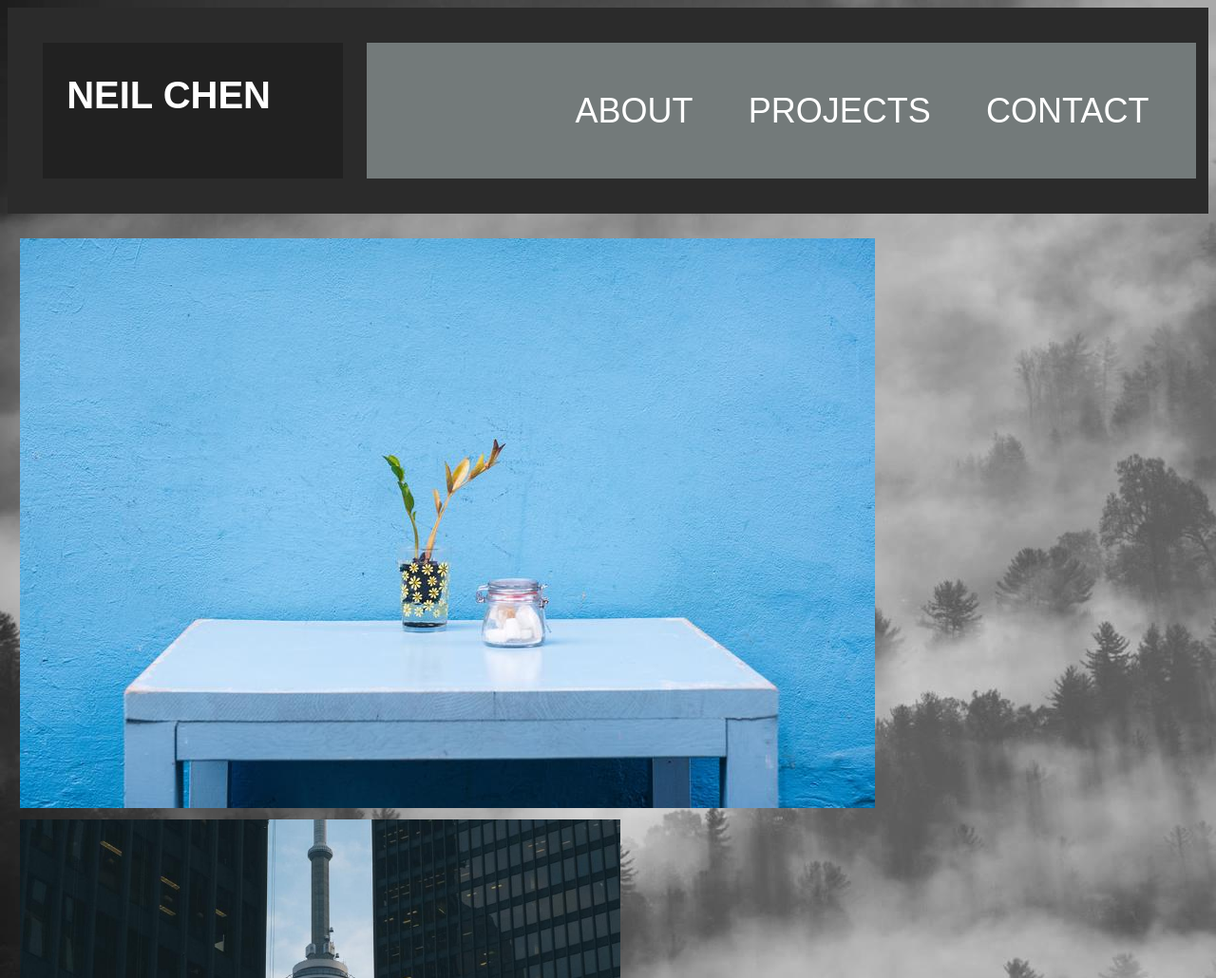
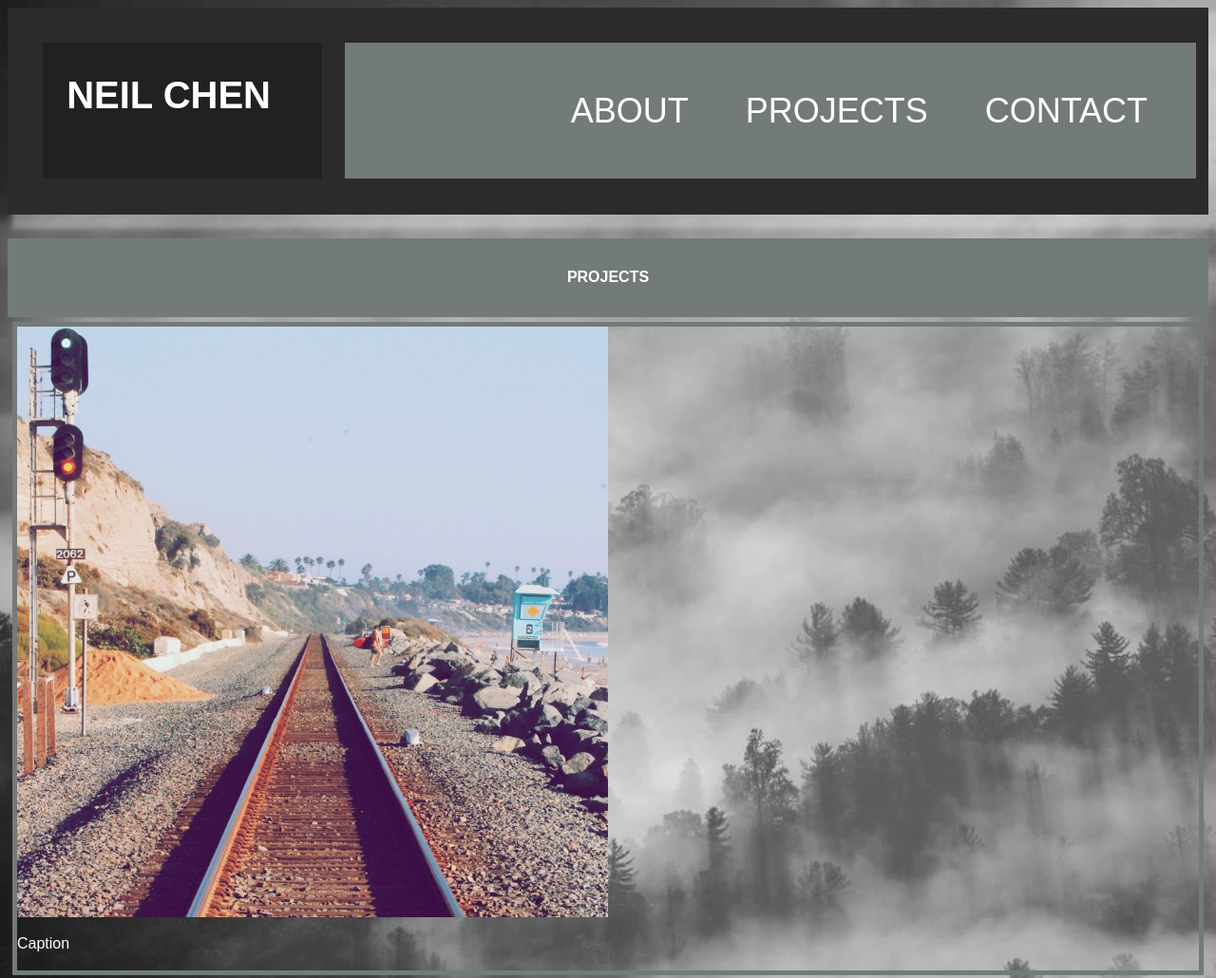
Before and after one commit to inknsharps/webapp-portfolio, a plain HTML site: page index.html in a window 1280 px wide. Shown: the top 1030 px of the page at 95% size. Drawn offline with Linux system fonts and the light colour scheme.

Commit message:
update style.css and index.html

```diff
--- a/assets/style.css
+++ b/assets/style.css
@@ -3,6 +3,7 @@
     --header-color: #2B2B2B;
     --header2-color: #212121;
     --nav-color: #737A7A;
+    --boxshadow-color: rgba(240, 240, 240, 0.342);
     --a-color: #ffffff;
     --p-color: #ffffff;
 }
@@ -24,6 +25,7 @@ header {
     justify-content: space-between;
     margin-bottom: 2%;
     padding: 1%;
+    box-shadow: 10px 10px 5px 5px var(--boxshadow-color);
     background-color: var(--header-color);
 }
 
@@ -37,7 +39,7 @@ header h1 {
 }
 
 nav {
-    flex: 1 1 65%;
+    flex: 2 2 65%;
     margin: 2% 0;
     padding: 20px 0;
     background-color: var(--nav-color);
@@ -49,7 +51,7 @@ nav {
 }
 .nav-links li {
     padding: 1% 6% 1% 1%;
-    font-size: 2.1vh;
+    font-size: 2.5vh;
     text-transform: uppercase;
 }
 
@@ -60,43 +62,35 @@ nav {
     text-decoration: none;
 }
 
+.project-heading {
+    text-align: center;
+    text-transform: uppercase;
+    padding: 2vh;
+    background-color: var(--nav-color);
+}
+
+.project-gallery {
+    display: flex;
+    flex-direction: column;
+    justify-content: space-evenly;
+}
+
+.project-gallery figure {
+    flex: 1 2 20%;
+    border: 5px solid var(--nav-color);
+    margin: 5px;
+}
+
 img {
     max-width: 50%;
     height: auto;
-    margin: 1%;
+    object-fit: cover;
   }
 
 img[src*="600.jpg"] {
     max-width: 100%;
     height: auto;
 }
-
-/* To be used project classes */
-/* #projects {
-
-}
-
-.project-gallery {
-
-}
-
-.project-description {
-
-} */
-
-/* To be used about me and contact classes */
-/* #about {
-
-}
-
-.about-me-section {
-
-}
-
-.contaction-section {
-
-} */
-
 
 /* Footer Styling */
 
@@ -113,23 +107,32 @@ footer {
 @media screen and (min-width:768px) {
     header {
         flex-direction: row;
+        flex-wrap: wrap;
     }
     header h1 {
         margin: 2%;
         padding: 2%;
     }
     .nav-links li {
-        font-size: 3.7vh;
+        font-size: 3.9vw;
+    }
+    .project-gallery {
+        flex-direction: row;
+        flex-wrap: wrap-reverse;
+        justify-content: flex-start;
+    }
+    img {
+        min-width: 50%;
+        height: auto;
+    }
+    img[src*="600.jpg"] {
+        min-width: 100%;
+        height: auto;
     }
 }
 
 /* Desktop Size */
 @media screen and (min-width:900px) {
-    /* header {
-        flex-direction: row;
-    } */
-    header h1 {
-    }
     .nav-links li {
         font-size: 4.5vh;
     }
@@ -137,4 +140,5 @@ footer {
     .nav-links a:focus {
     text-decoration: line-through
     }
+
 }
--- a/index.html
+++ b/index.html
@@ -29,25 +29,28 @@
             </nav>
         </header>
         <main>
-            <!-- Image gallery here -->
             <section id="projects">
+                <!-- Project heading -->
+                <div class="project-heading">
+                    <h2>Projects</h2>
+                </div>
                 <section class="project-gallery">
-                        <div>
+                    <figure>
                         <img src="assets/images/project_1-1068-900x600.jpg">
+                    </figure>
+                    <figure>
                         <img src="assets/images/project_2-1075-900x900.jpg">
+                    </figure>
+                    <figure>
                         <img src="assets/images/project_3-1076-900x600.jpg">
+                    </figure>
+                    <figure>
                         <img src="assets/images/project_4-1082-900x900.jpg">
+                    </figure>
+                    <figure>
                         <img src="assets/images/project_5-155-900x900.jpg">
-                        </div>
-                    </section>
-                    <!-- Project description here -->
-                    <section class="project-description">
-                        <!-- Project heading -->
-                        <h2>Projects</h2>
-                        <!-- Project details -->
-                        <div>
-                            <p></p>
-                        </div>
+                        <p>Caption</p>
+                    </figure>
                 </section>
             </section>
             <!-- About Me section here -->
```
Lines whose indentation alone changed are shown as unchanged.
